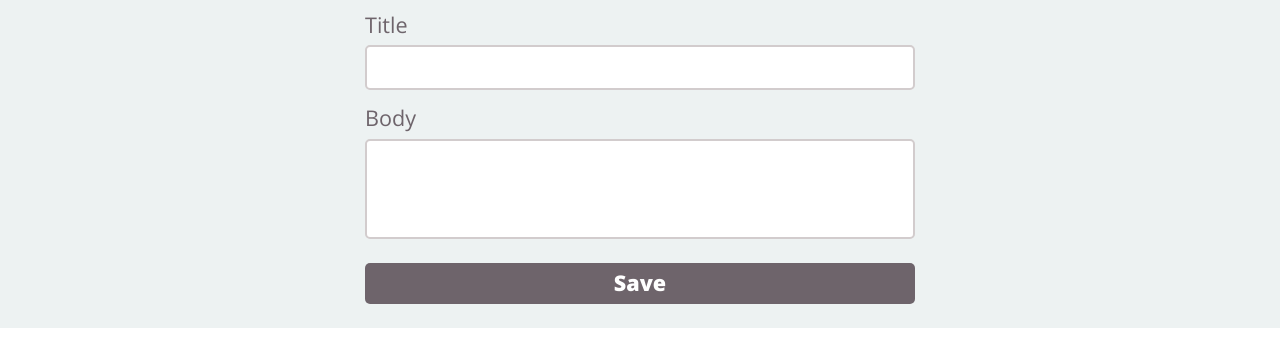
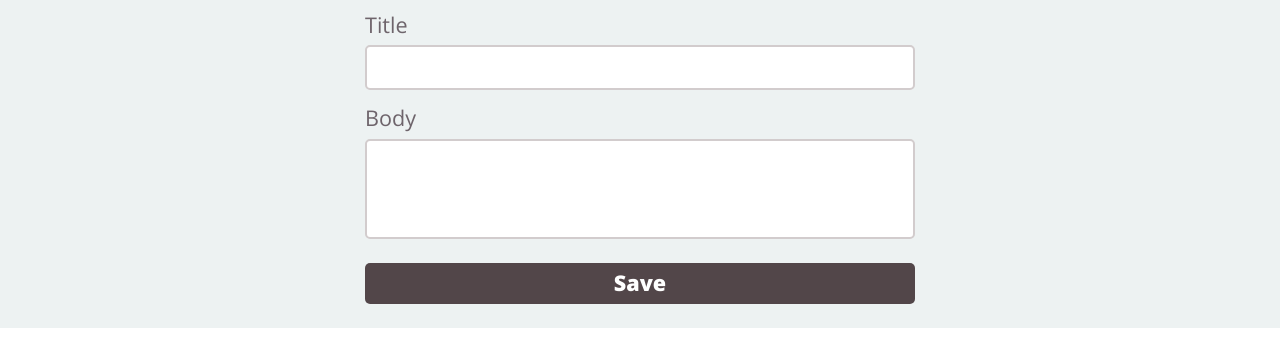
Before and after one commit to KevinKra/IdeaBox, a plain HTML site: page index.html in a window 1280 px wide. In both pictures the pointer is over the input "Save". Shown: the part 103-452 px from the top of the page. Drawn offline with nearby package versions, Linux system fonts and the light colour scheme.

Commit message:
Added hover state to save button
Co-authored-by: Ryan<conner2468@gmail.com>

```diff
--- a/styles.css
+++ b/styles.css
@@ -114,6 +114,13 @@ input, textarea, .idea-card {
 	padding: .5rem 0;
 }
 
+.btn-save-idea:hover{
+	background-color: #524649;
+}
+
+.disabled {
+
+}
 
 /* === footer content ===*/
 .idea-card {
```
